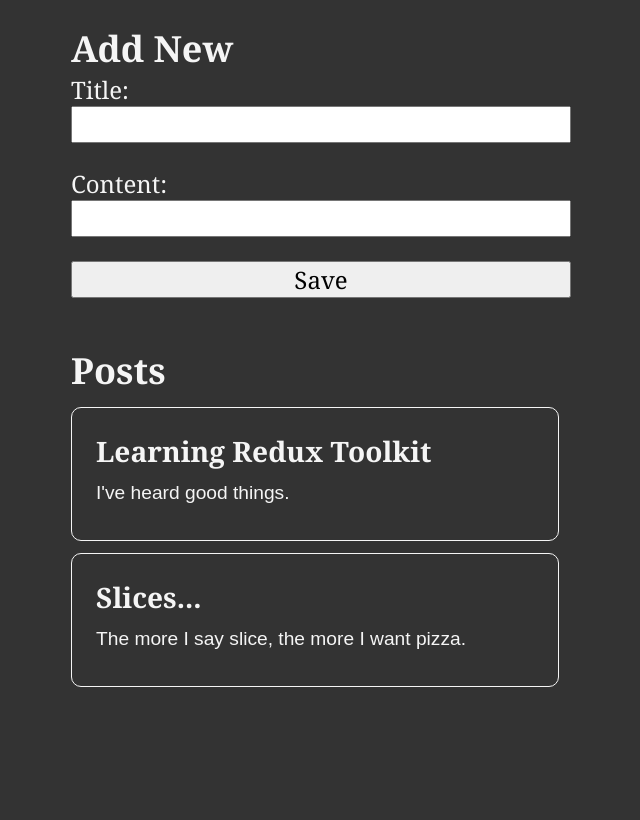
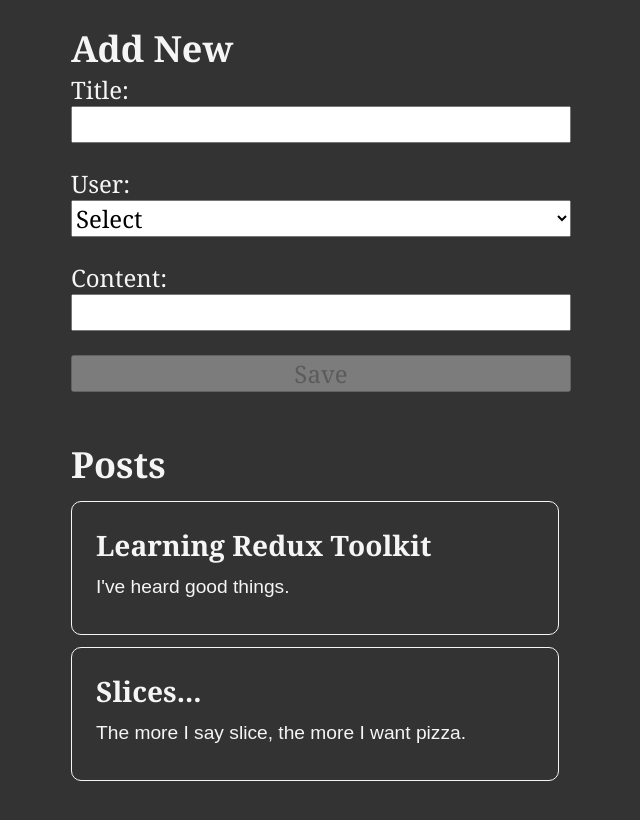
Before and after one commit to BrandonWingerAir/react-redux-toolkit-project, a React (Create React App) app: page / in a window 1280 px wide. Shown: the top 820 px of the page, without its empty margins (319-959 px from the left). Built offline with nearby package versions, Linux system fonts and the light colour scheme.

Commit message:
user slice and form option id to post state

```diff
--- a/src/app/store.js
+++ b/src/app/store.js
@@ -1,8 +1,10 @@
 import { configureStore } from "@reduxjs/toolkit";
-import postsReducer from '../features/post/postSlice';
+import postReducer from '../features/post/postSlice';
+import userReducer from '../features/user/userSlice';
 
 export const store = configureStore({
     reducer: {
-        posts: postsReducer
+        posts: postReducer,
+        users: userReducer
     }
 });
--- a/src/features/post/AddPostForm.js
+++ b/src/features/post/AddPostForm.js
@@ -1,8 +1,8 @@
 import { useState } from "react";
-import { useDispatch } from "react-redux";
-import { nanoid } from "@reduxjs/toolkit";
+import { useDispatch, useSelector } from "react-redux";
 
 import { postAdded } from './postSlice';
+import { selectAllUsers } from '../user/userSlice';
 
 const AddPostForm = () => {
     const dispatch = useDispatch();
@@ -10,23 +10,37 @@
     const [title, setTitle] = useState('');
     const [content, setContent] = useState('');
 
+    const [userId, setUserId] = useState('');
+
+    const users = useSelector(selectAllUsers);
+
     const onTitleChanged = e => setTitle(e.target.value);
     const onContentChanged = e => setContent(e.target.value);
 
+    const onUserChanged = e => setUserId(e.target.value);
+
     const onSavePostClicked = () => {
         if (title && content) {
-            dispatch(postAdded(title, content));
+            dispatch(postAdded(title, content, userId));
 
             setTitle('');
             setContent('');
         }
     }
 
+    const isValid = Boolean(title) && Boolean(content) && Boolean(userId);
+
+    const userOptions = users.map(user => (
+        <option key={user.id} value={user.id}>
+            {user.name}
+        </option>
+    ));
+
     return (
         <section>
             <h2>Add New</h2>
             <form>
-                <label htmlForm="postTitle">Title:</label>
+                <label htmlFor="postTitle">Title:</label>
                 <input
                     type="text"
                     id="postTitle"
@@ -35,7 +49,13 @@
                     onChange={onTitleChanged}
                 />
 
-                <label htmlForm="postContent">Content:</label>
+                <label htmlFor="postUser">User:</label>
+                <select id="postUser" value={userId} onChange={onUserChanged}>
+                    <option value="">Select</option>
+                    {userOptions}
+                </select>
+
+                <label htmlFor="postContent">Content:</label>
                 <input
                     type="text"
                     id="postContent"
@@ -47,6 +67,7 @@
                 <button
                     type="button"
                     onClick={onSavePostClicked}
+                    disabled={!isValid}
                 >
                     Save
                 </button>
--- a/src/features/post/postSlice.js
+++ b/src/features/post/postSlice.js
@@ -30,19 +30,20 @@
 ]
 
 const postSlice = createSlice({
-    name: 'posts',
+    name: 'post',
     initialState,
     reducers: {
         postAdded: {
             reducer(state, action) {
                 state.push(action.payload);
             },
-            prepare(title, content) {
+            prepare(title, content, userId) {
                 return {
                     payload: {
                         id: nanoid(),
                         title,
-                        content
+                        content,
+                        userId
                     }
                 }
             }
--- /dev/null
+++ b/src/features/user/userSlice.js
@@ -0,0 +1,17 @@
+import { createSlice } from "@reduxjs/toolkit";
+
+const initialState = [
+    { id: '0', name: 'Dave Gray' },
+    { id: '1', name: 'Dan Abramov' },
+    { id: '2', name: 'Brendan Eich' }
+];
+
+const userSlice = createSlice({
+    name: 'user',
+    initialState,
+    reducers: {}
+});
+
+export const selectAllUsers = (state) => state.users;
+
+export default userSlice.reducer;
```
